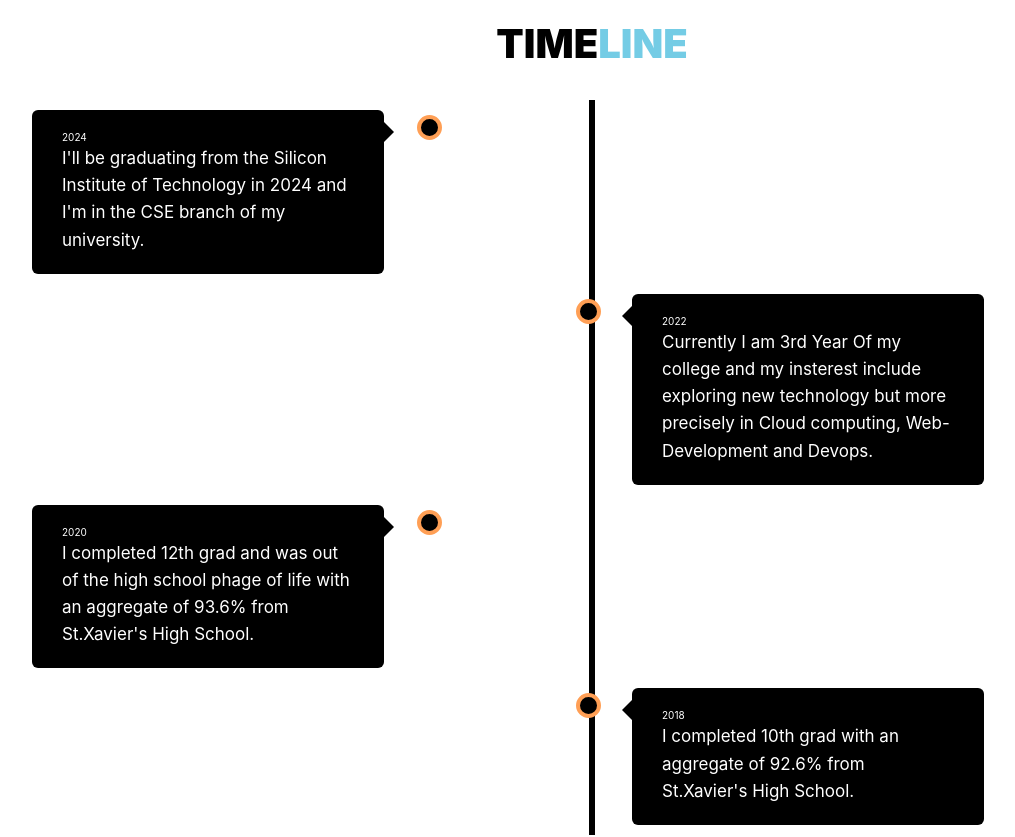
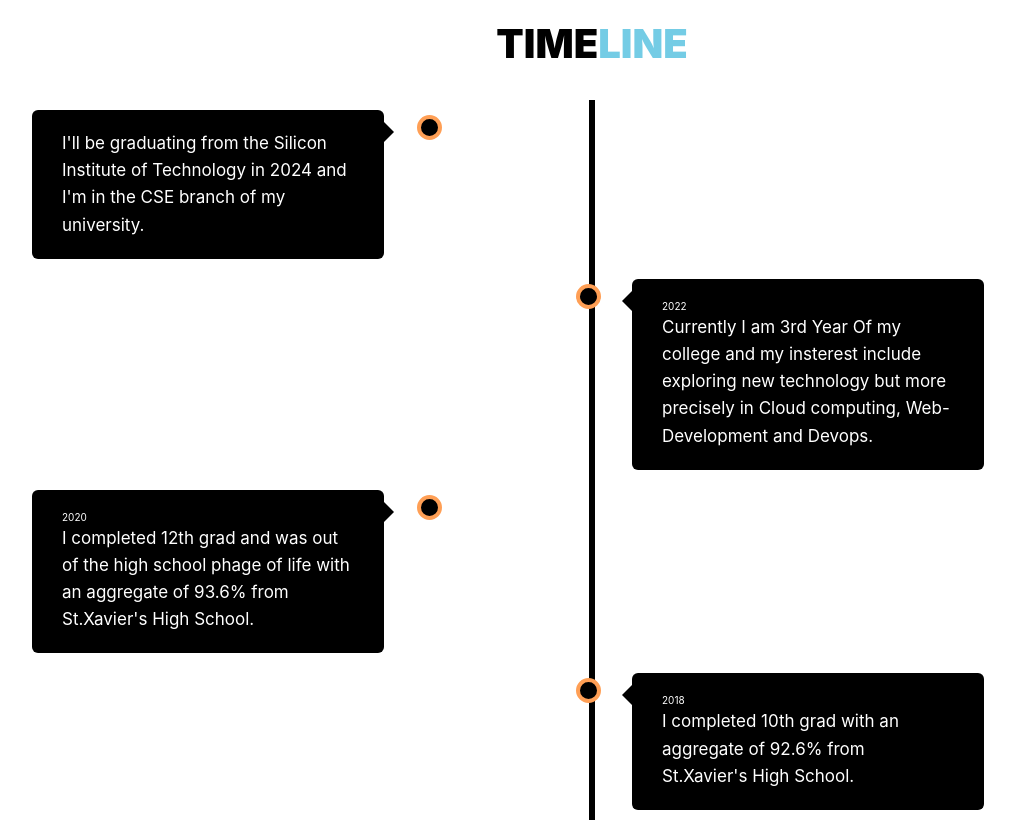
Before and after one commit to sibasish934/Portfolio-website, a React (Create React App) app: page / in a window 1280 px wide. Shown: the part 1480-2317 px from the top of the page, without its empty margins (48-1063 px from the left). Built offline with nearby package versions, Linux system fonts and the light colour scheme.

Commit message:
Update About.js

```diff
--- a/src/component/About.js
+++ b/src/component/About.js
@@ -107,7 +107,7 @@ const About = () => {
       <div class="timeline">
         <div class="box leftbox">
           <div class="about-content">
-            <h2>2024</h2>
+            <h2></h2>
             <p> I'll be graduating from the Silicon Institute of Technology in 2024 and I'm in the CSE branch of my university.</p>
           </div>
         </div>
```
